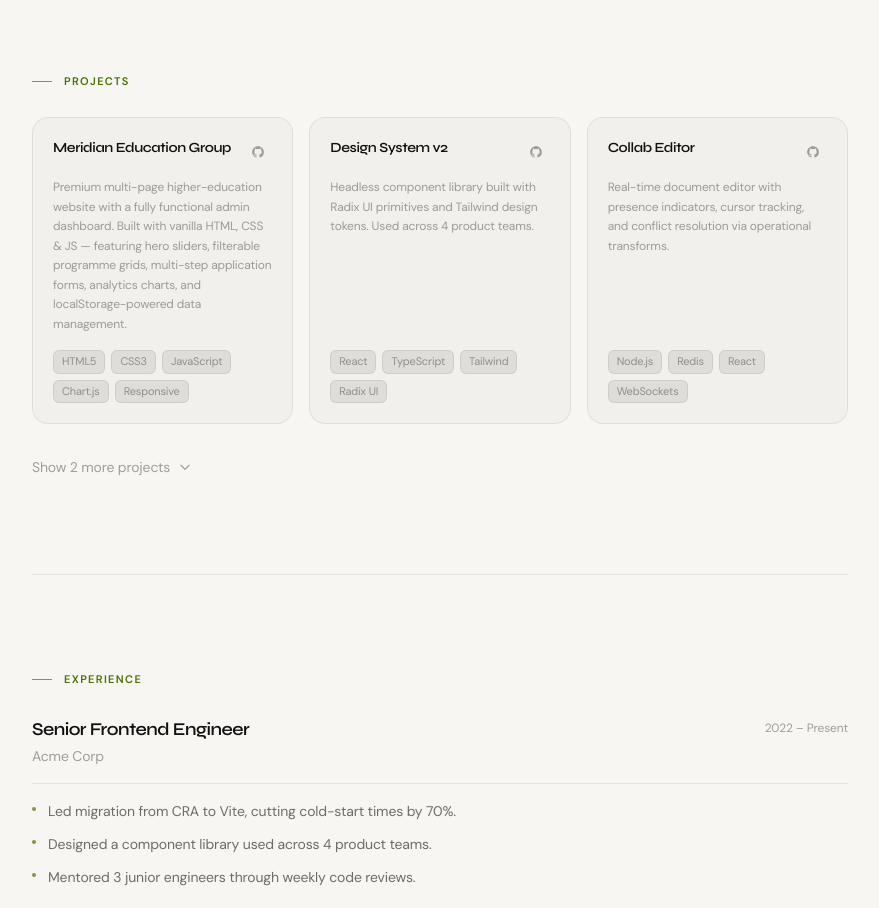
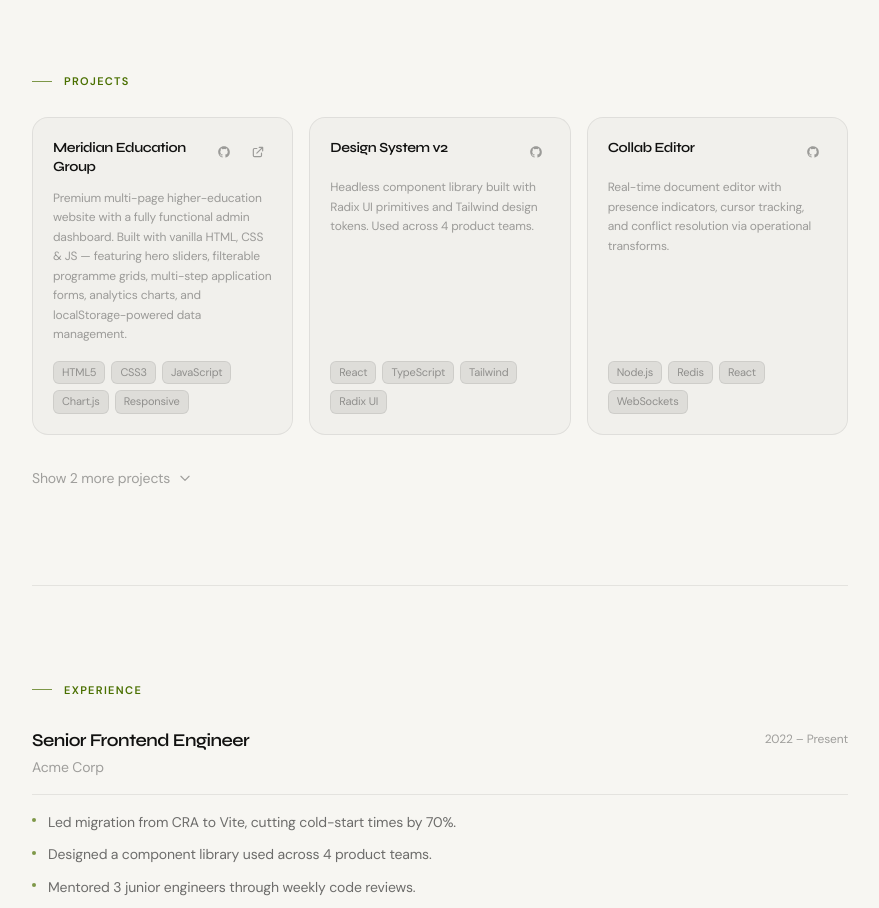
Before and after one commit to babatundeoduyoye53-glitch/portfolio, a React (Vite) app: page / in a window 1280 px wide. Shown: the part 1760-2668 px from the top of the page, without its empty margins (200-1079 px from the left). Built offline with nearby package versions, Linux system fonts and the light colour scheme.

Commit message:
Add Meridian live demo URL

```diff
--- a/src/data/content.js
+++ b/src/data/content.js
@@ -105,7 +105,7 @@ export const projects = [
     name: 'Meridian Education Group',
     description: 'Premium multi-page higher-education website with a fully functional admin dashboard. Built with vanilla HTML, CSS & JS — featuring hero sliders, filterable programme grids, multi-step application forms, analytics charts, and localStorage-powered data management.',
     tags: ['HTML5', 'CSS3', 'JavaScript', 'Chart.js', 'Responsive'],
-    liveUrl: null,
+    liveUrl: 'https://meridian-education.vercel.app',
     githubUrl: 'https://github.com/babatundeoduyoye53-glitch/meridian-education',
     featured: true,
   },
```
